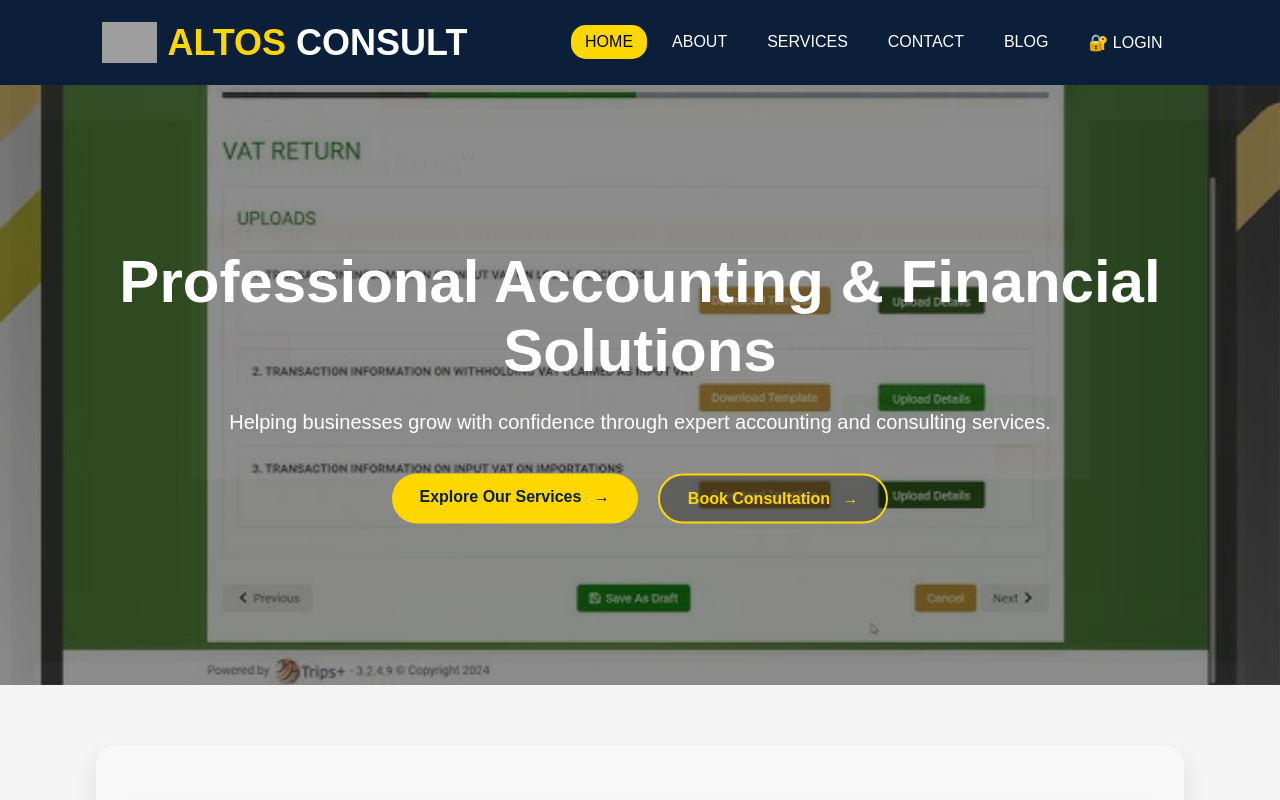
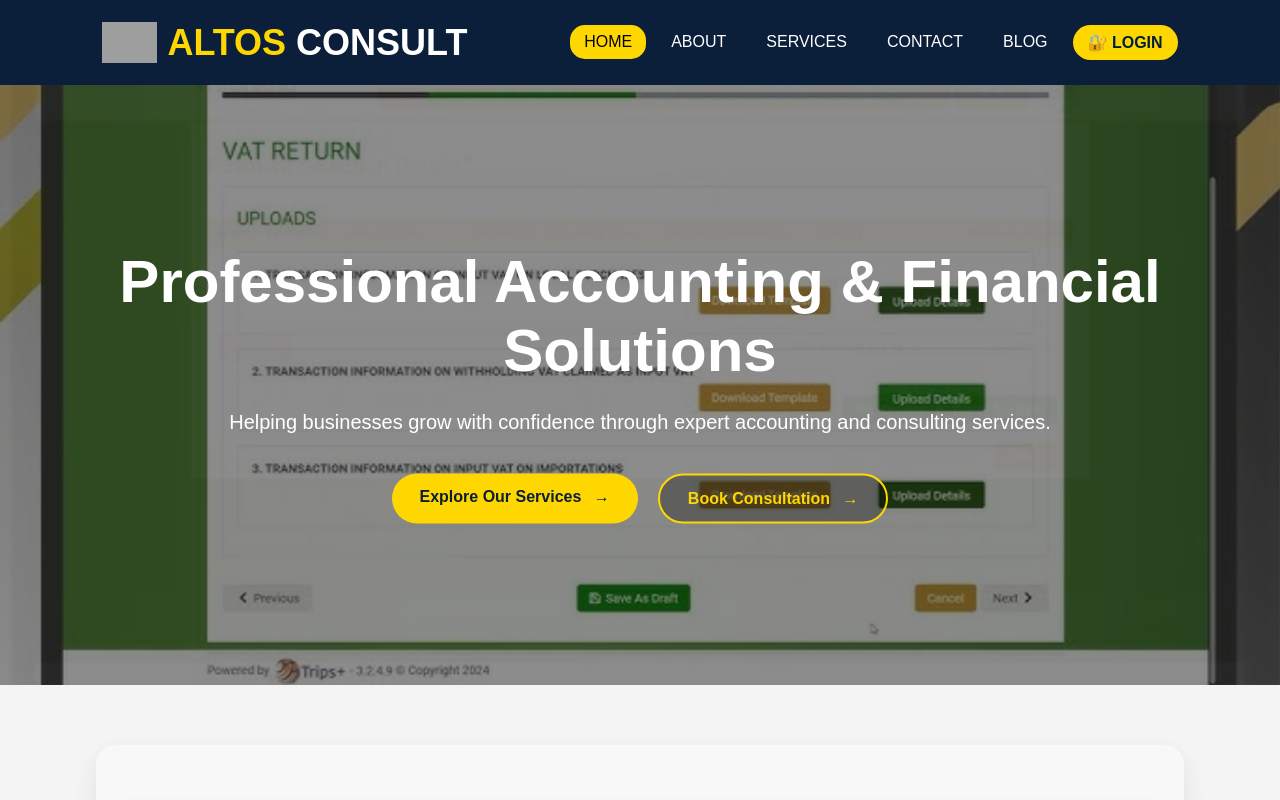
Before and after one commit to MayeseroSolomon/Altos-consultmw, a plain HTML site: page index.html in a window 1280 px wide. Shown: the top 800 px of the page. Drawn offline with Linux system fonts and the light colour scheme; grey boxes are pictures that could not be loaded.

Commit message:
Update styleindex.css

```diff
--- a/styleindex.css
+++ b/styleindex.css
@@ -807,3 +807,18 @@ body::-webkit-scrollbar {
     font-weight: lighter;
     text-align: center;
 }
+.login-link {
+    background: #ffd700;
+    color: #001f3f !important;
+    padding: 8px 18px;
+    border-radius: 25px;
+    font-weight: bold;
+    display: inline-block;
+    transition: all 0.3s ease;
+}
+
+.login-link:hover {
+    background: #001f3f;
+    color: #ffd700 !important;
+    transform: translateY(-2px);
+}
```
